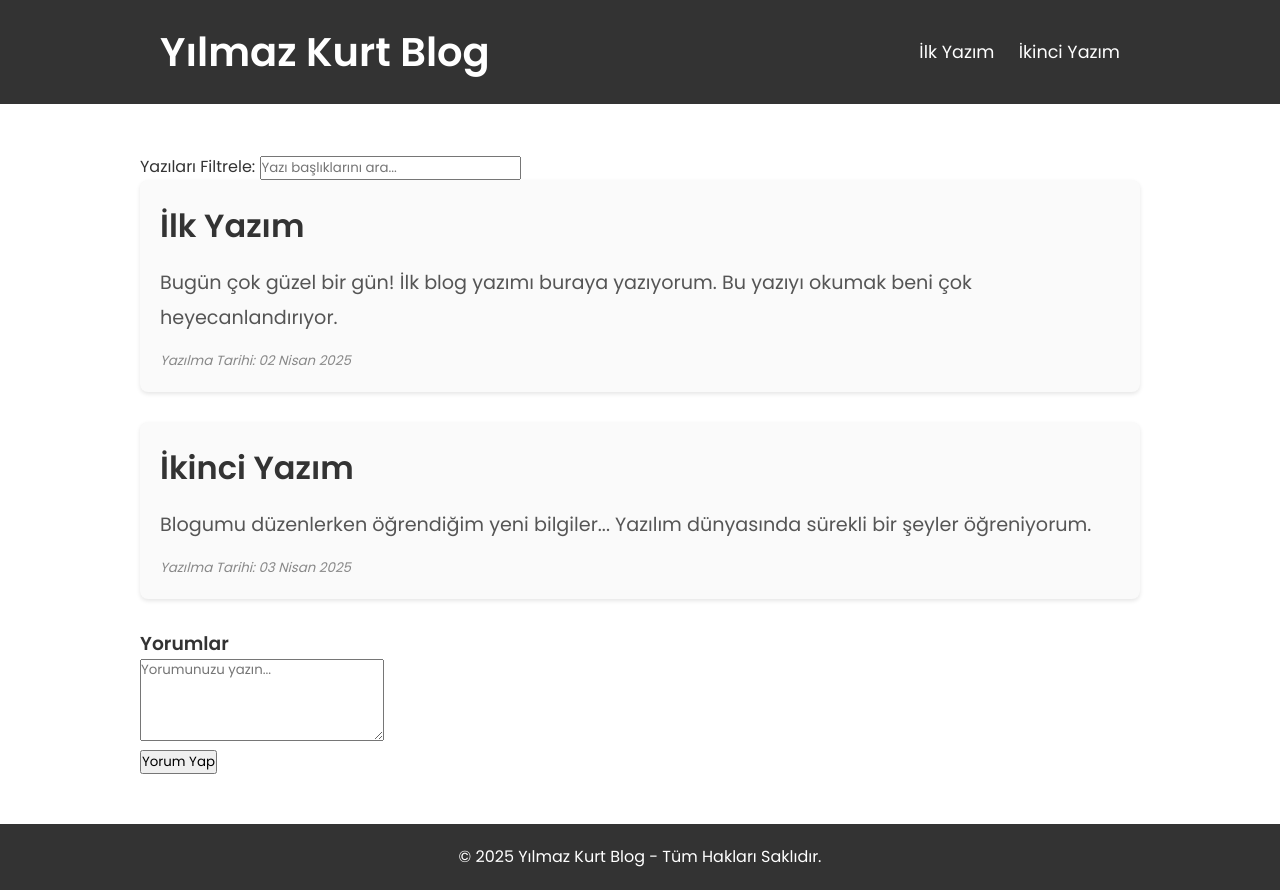
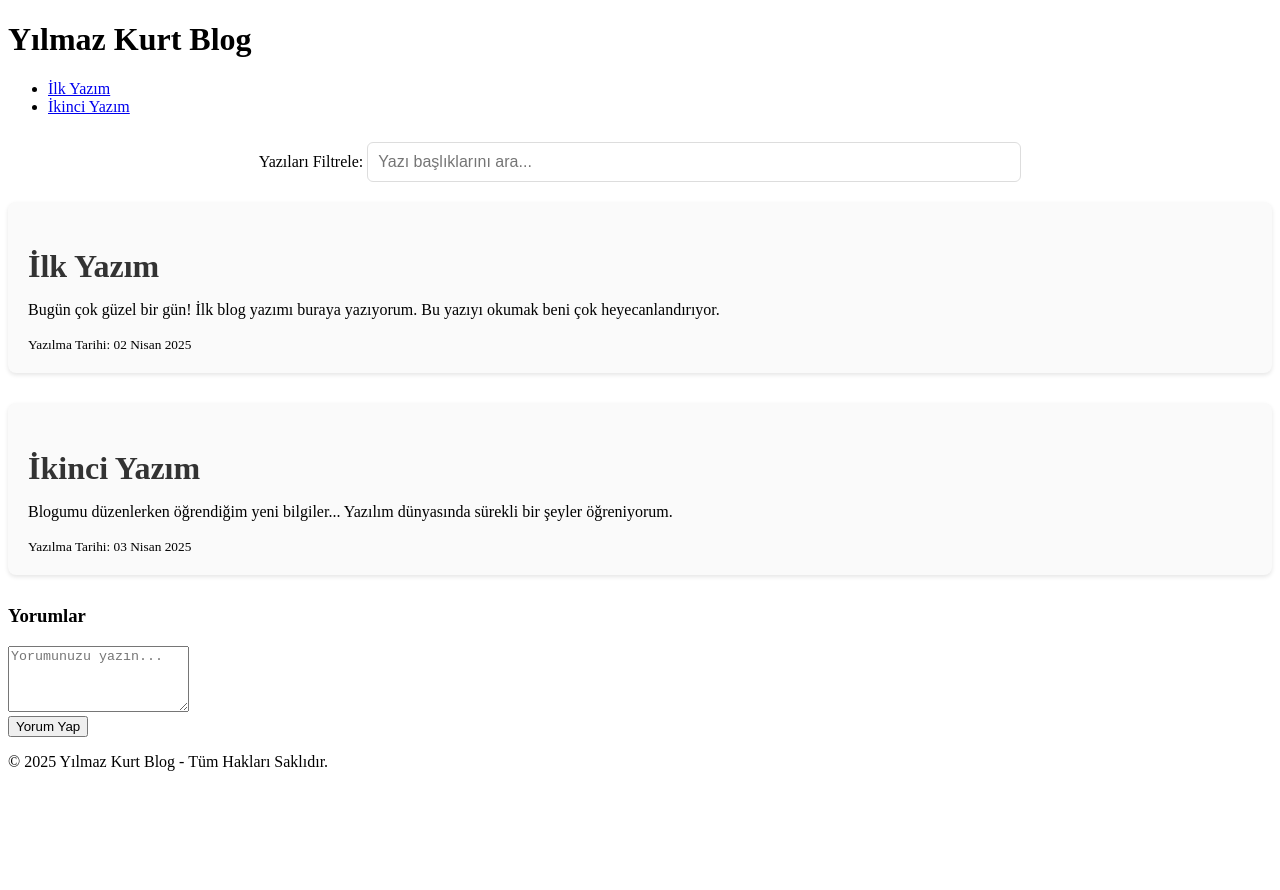
Before and after one commit to YILMAZKURT/YILMAZ-KURT-BLOG, a plain HTML site: page index.html in a window 1280 px wide. After the commit the page ends 800 px from the top, so only its background shows below. Drawn offline with Linux system fonts and the light colour scheme.

Commit message:
Update style.css

```diff
--- a/style.css
+++ b/style.css
@@ -1,68 +1,19 @@
-/* Genel Ayarlar */
-* {
-    margin: 0;
-    padding: 0;
-    box-sizing: border-box;
-    font-family: 'Poppins', sans-serif;
+/* Filtreleme Kutusu */
+.filter {
+    margin-bottom: 20px;
+    text-align: center;
 }
 
-body {
-    background-color: #f7f7f7;
-    color: #333;
-    line-height: 1.6;
+.filter input {
+    padding: 10px;
+    width: 50%;
+    font-size: 1em;
+    border-radius: 6px;
+    border: 1px solid #ddd;
+    margin-top: 10px;
 }
 
-/* Header */
-.header {
-    background-color: #333;
-    color: #fff;
-    padding: 20px 0;
-    box-shadow: 0 4px 6px rgba(0, 0, 0, 0.1);
-}
-
-.header .container {
-    display: flex;
-    justify-content: space-between;
-    align-items: center;
-    padding: 0 20px;
-}
-
-.header h1 {
-    font-size: 2.5em;
-    font-weight: 600;
-}
-
-.header nav ul {
-    list-style-type: none;
-}
-
-.header nav ul li {
-    display: inline;
-    margin-left: 20px;
-}
-
-.header nav ul li a {
-    color: #fff;
-    text-decoration: none;
-    font-weight: 400;
-    font-size: 1.1em;
-}
-
-.header nav ul li a:hover {
-    color: #f39c12;
-}
-
-/* Main Content */
-.content {
-    padding: 50px 20px;
-    background-color: #fff;
-}
-
-.container {
-    max-width: 1000px;
-    margin: 0 auto;
-}
-
+/* Post Başlıkları */
 .post {
     background-color: #fafafa;
     margin-bottom: 30px;
@@ -76,28 +27,3 @@ body {
     color: #333;
     margin-bottom: 15px;
 }
-
-.post p {
-    font-size: 1.2em;
-    line-height: 1.8;
-    color: #555;
-}
-
-.post small {
-    display: block;
-    margin-top: 15px;
-    color: #888;
-    font-style: italic;
-}
-
-/* Footer */
-.footer {
-    background-color: #333;
-    color: #fff;
-    padding: 20px;
-    text-align: center;
-}
-
-.footer p {
-    font-size: 1em;
-}
```
